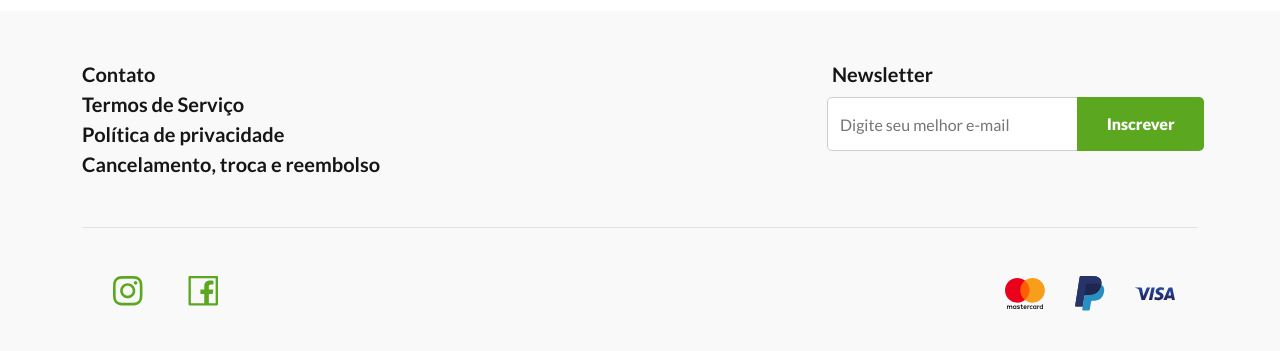
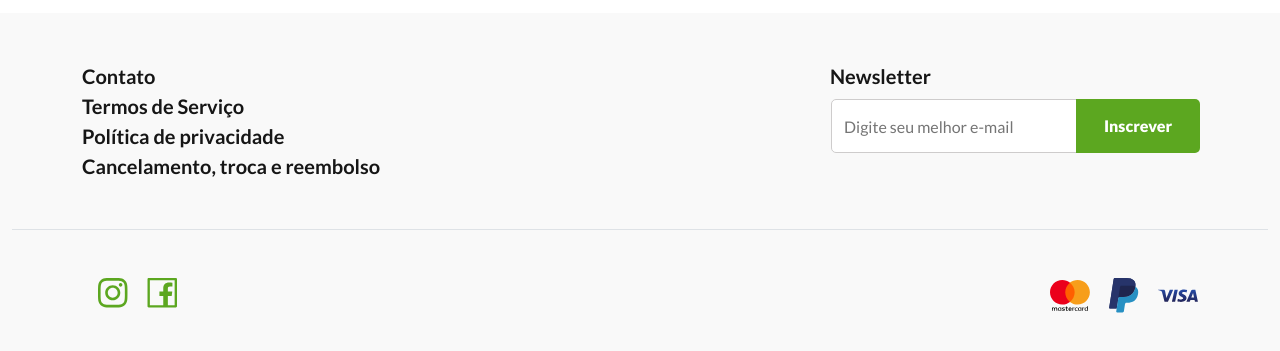
Before and after one commit to WebDevCampos/selfcare, a plain HTML site: page index.html in a window 1280 px wide. Shown: the part 1817-2168 px from the top of the page. Drawn offline with nearby package versions, Linux system fonts and the light colour scheme.

Commit message:
Layout Ready

```diff
--- a/index.html
+++ b/index.html
@@ -42,7 +42,7 @@
       </section>
     </header>
 
-    <section class="d-flex justify-content-between py-4 mb-5">
+    <section class="d-flex justify-content-between py-4 mb-5 border">
       <p class="ms-5 fw700">PROMOÇÃO</p>
       <p class="me-5 fw400">9 produtos</p>
     </section>
@@ -60,9 +60,9 @@
             <a class="fw700" href="#"><p>Cancelamento, troca e reembolso</p></a>
           </div>
 
-          <div class="col-md-6 col-xl-4 my-5 ms-auto">
-            <p class="fw700" style="margin-left: -10px">Newsletter</p>
-            <div class="row">
+          <div class="col-md-6 col-xl-4 my-5 ms-auto p-0">
+            <p class="fw700">Newsletter</p>
+            <div class="row px-3">
               <input
                 class="newsletter-input my-2 col-8"
                 placeholder="Digite seu melhor e-mail"
@@ -71,14 +71,13 @@
             </div>
           </div>
         </section>
-
-        <section class="container-fluid p-2 border-top py-5">
-          <div class="row">
-            <div class="col-6">
-              <div class="social-logos d-flex justify-content-around">
+      </div>
+      <section class="border-top py-5">
+        <div class="container d-flex justify-content-between">
+          <div>
             <img
               src="./assets/icons/instagram.svg"
-                  class="insta-logo"
+              class="insta-logo mx-3"
               alt="instagram logo"
             />
             <img
@@ -87,9 +86,7 @@
               alt="facebook logo"
             />
           </div>
-            </div>
-            <div class="col-6">
-              <div class="payment-logos d-flex justify-content-around ms-auto">
+          <div>
             <img
               src="./assets/icons/mastercard.svg"
               class="master-logo"
@@ -97,7 +94,7 @@
             />
             <img
               src="./assets/icons/paypal.svg"
-                  class="paypal-logo"
+              class="paypal-logo mx-3"
               alt="paypal logo"
             />
             <img
@@ -107,9 +104,7 @@
             />
           </div>
         </div>
-          </div>
       </section>
-      </div>
     </footer>
 
     <script
--- a/styles/index.css
+++ b/styles/index.css
@@ -3,6 +3,7 @@
   --preto: #161616;
   --footer: #f9f9f9;
 }
+
 a {
   text-decoration: none;
 }
@@ -117,14 +118,6 @@ footer p {
   .newsletter-input,
   .sign-up {
     width: 100%;
-
     border-radius: 5px;
   }
 }
-
-@media screen and (max-width: 576px) {
-  .social-logos,
-  .payment-logos {
-    width: 100%;
-  }
-}
```
Lines whose indentation alone changed are shown as unchanged.
